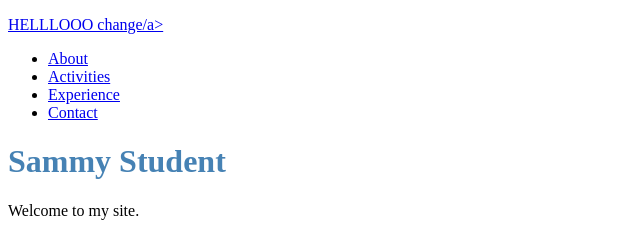
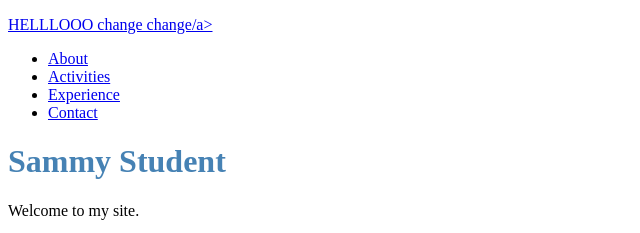
Before and after one commit to rockbravo/luminherofitness, a plain HTML site: page index.html in a window 1280 px wide. Shown: the top 233 px of the page, 0-640 px from the left. Drawn offline with Linux system fonts and the light colour scheme.

Commit message:
Update index.html

```diff
--- a/index.html
+++ b/index.html
@@ -7,7 +7,7 @@
   </head>
   <body>
     <header>
-      <p><a href="index.html">HELLLOOO change/a></p>
+      <p><a href="index.html">HELLLOOO change change/a></p>
       <nav>
         <ul>
           <li><a href="about.html">About</a></li>
```
